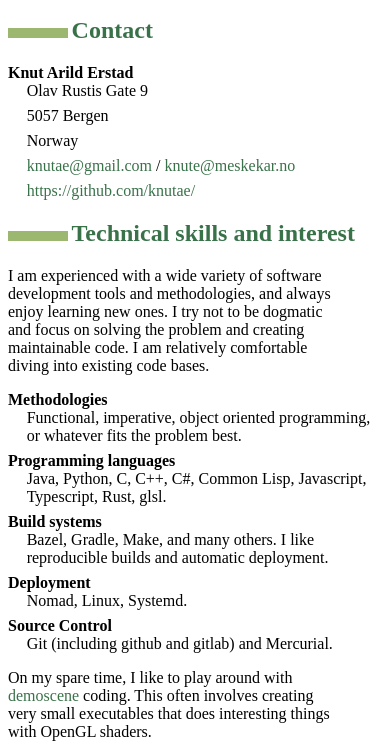
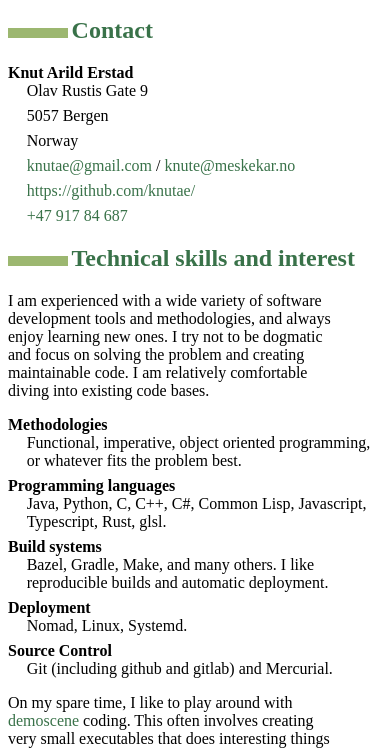
Before and after one commit to knutae/knutae.github.io, a plain HTML site: page cv.html in a window 390 px wide. Shown: the part 85-834 px from the top of the page. Drawn offline with Linux system fonts and the light colour scheme.

Commit message:
Update cv (add phone number)

```diff
--- a/cv.html
+++ b/cv.html
@@ -29,6 +29,8 @@
 <dd><a href="mailto:knutae@gmail.com">knutae@gmail.com</a> / <a href="mailto:knute@meskekar.no">knute@meskekar.no</a>
 </dd>
 <dd><a href="https://github.com/knutae/">https://github.com/knutae/</a>
+</dd>
+<dd><a href="tel:+4791784687">+47 917 84 687</a>
 </dd>
 </dl>
 <h2 id="technical-skills-and-interest">Technical skills and interest</h2>
```
